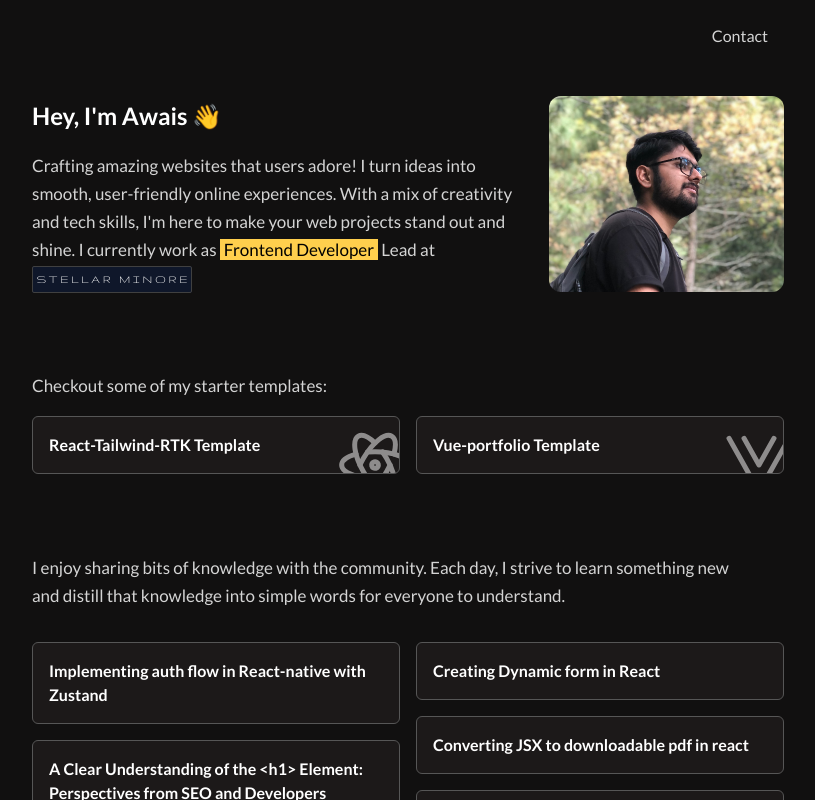
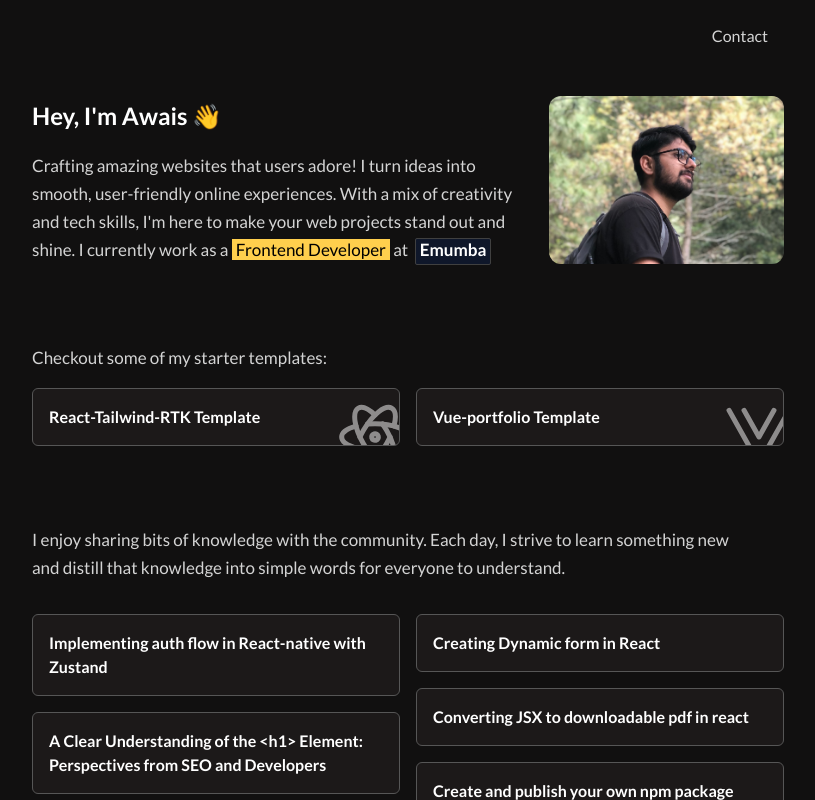
Before and after one commit to kazmi066/kazmi066.github.io, a React (Create React App) app: page / in a window 1280 px wide. Shown: the top 800 px of the page, without its empty margins (232-1047 px from the left). Built offline with nearby package versions, Linux system fonts and the light colour scheme.

Commit message:
Update job title in about

```diff
--- a/src/components/Home/About.js
+++ b/src/components/Home/About.js
@@ -23,13 +23,13 @@ export default function About() {
                     Crafting amazing websites that users adore! I turn ideas into smooth, user-friendly
                     online experiences. With a mix of creativity and tech skills, I'm here to make
                     your web projects stand out and shine. I currently work
-                    as <span className="bg-[#ffcf4d] px-1 text-black">Frontend Developer</span> Lead at &nbsp;
+                    as a <span className="bg-[#ffcf4d] px-1 text-black">Frontend Developer</span> at &nbsp;
                     <span className="px-1 pb-1 border-[1px] border-[#404040] rounded-sm bg-slate-900">
                         <a
-                            href="https://stellarminore.com"
+                            href="https://emumba.com"
                             target="_blank"
                             rel="noopener noreferrer">
-                            <img src={StellarLogo} alt="Stellar Minore" width={150} className="inline-block" />
+                            Emumba
                         </a>
                     </span>
                     {/* I'm a software engineer specializing in building exceptional websites.
```
